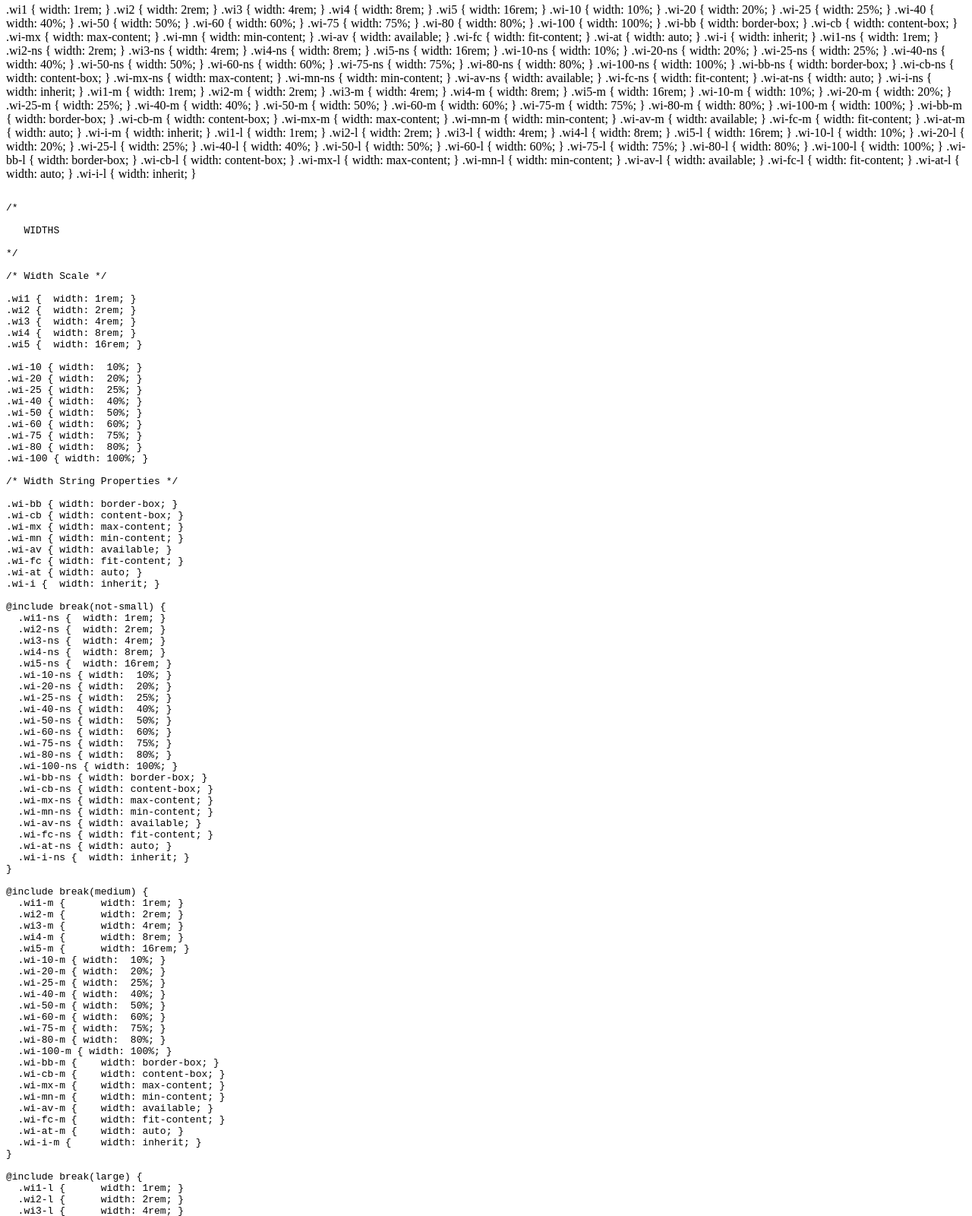
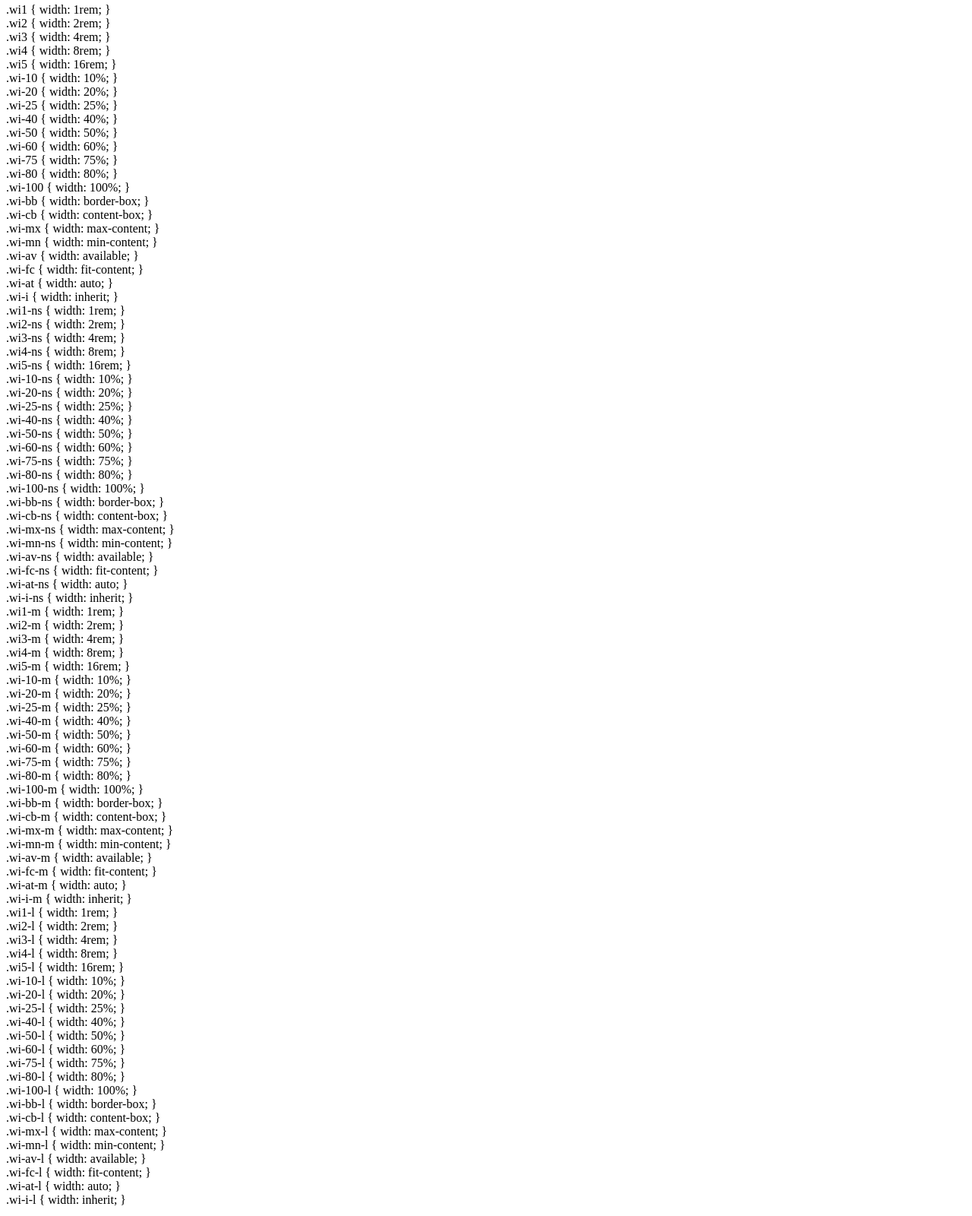
Before and after one commit to tachyons-css/tachyons-widths, a website: page index.html in a window 1280 px wide. Shown: the part 123-1723 px from the top of the page at 76% size. Drawn offline with Linux system fonts and the light colour scheme.

Commit message:
Breaking out lines of classes and attaching them to elements

```diff
--- a/index.html
+++ b/index.html
@@ -14,94 +14,94 @@
     <h1>tachyons widths</h1>
     <h2>Examples</h2>
 
-.wi1 {  width: 1rem; }
-.wi2 {  width: 2rem; }
-.wi3 {  width: 4rem; }
-.wi4 {  width: 8rem; }
-.wi5 {  width: 16rem; }
-.wi-10 { width:  10%; }
-.wi-20 { width:  20%; }
-.wi-25 { width:  25%; }
-.wi-40 { width:  40%; }
-.wi-50 { width:  50%; }
-.wi-60 { width:  60%; }
-.wi-75 { width:  75%; }
-.wi-80 { width:  80%; }
-.wi-100 { width: 100%; }
-.wi-bb { width: border-box; }
-.wi-cb { width: content-box; }
-.wi-mx { width: max-content; }
-.wi-mn { width: min-content; }
-.wi-av { width: available; }
-.wi-fc { width: fit-content; }
-.wi-at { width: auto; }
-.wi-i {  width: inherit; }
-  .wi1-ns {  width: 1rem; }
-  .wi2-ns {  width: 2rem; }
-  .wi3-ns {  width: 4rem; }
-  .wi4-ns {  width: 8rem; }
-  .wi5-ns {  width: 16rem; }
-  .wi-10-ns { width:  10%; }
-  .wi-20-ns { width:  20%; }
-  .wi-25-ns { width:  25%; }
-  .wi-40-ns { width:  40%; }
-  .wi-50-ns { width:  50%; }
-  .wi-60-ns { width:  60%; }
-  .wi-75-ns { width:  75%; }
-  .wi-80-ns { width:  80%; }
-  .wi-100-ns { width: 100%; }
-  .wi-bb-ns { width: border-box; }
-  .wi-cb-ns { width: content-box; }
-  .wi-mx-ns { width: max-content; }
-  .wi-mn-ns { width: min-content; }
-  .wi-av-ns { width: available; }
-  .wi-fc-ns { width: fit-content; }
-  .wi-at-ns { width: auto; }
-  .wi-i-ns {  width: inherit; }
-  .wi1-m {      width: 1rem; }
-  .wi2-m {      width: 2rem; }
-  .wi3-m {      width: 4rem; }
-  .wi4-m {      width: 8rem; }
-  .wi5-m {      width: 16rem; }
-  .wi-10-m { width:  10%; }
-  .wi-20-m { width:  20%; }
-  .wi-25-m { width:  25%; }
-  .wi-40-m { width:  40%; }
-  .wi-50-m { width:  50%; }
-  .wi-60-m { width:  60%; }
-  .wi-75-m { width:  75%; }
-  .wi-80-m { width:  80%; }
-  .wi-100-m { width: 100%; }
-  .wi-bb-m {    width: border-box; }
-  .wi-cb-m {    width: content-box; }
-  .wi-mx-m {    width: max-content; }
-  .wi-mn-m {    width: min-content; }
-  .wi-av-m {    width: available; }
-  .wi-fc-m {    width: fit-content; }
-  .wi-at-m {    width: auto; }
-  .wi-i-m {     width: inherit; }
-  .wi1-l {      width: 1rem; }
-  .wi2-l {      width: 2rem; }
-  .wi3-l {      width: 4rem; }
-  .wi4-l {      width: 8rem; }
-  .wi5-l {      width: 16rem; }
-  .wi-10-l {    width:  10%; }
-  .wi-20-l {    width:  20%; }
-  .wi-25-l {    width:  25%; }
-  .wi-40-l {    width:  40%; }
-  .wi-50-l {    width:  50%; }
-  .wi-60-l {    width:  60%; }
-  .wi-75-l {    width:  75%; }
-  .wi-80-l {    width:  80%; }
-  .wi-100-l {   width: 100%; }
-  .wi-bb-l {    width: border-box; }
-  .wi-cb-l {    width: content-box; }
-  .wi-mx-l {    width: max-content; }
-  .wi-mn-l {    width: min-content; }
-  .wi-av-l {    width: available; }
-  .wi-fc-l {    width: fit-content; }
-  .wi-at-l {    width: auto; }
-  .wi-i-l {     width: inherit; }
+    <div class="wi1">.wi1 {  width: 1rem; }</div>
+    <div class="wi2">.wi2 {  width: 2rem; }</div>
+    <div class="wi3">.wi3 {  width: 4rem; }</div>
+    <div class="wi4">.wi4 {  width: 8rem; }</div>
+    <div class="wi5">.wi5 {  width: 16rem; }</div>
+    <div class="wi-10">.wi-10 { width:  10%; }</div>
+    <div class="wi-20">.wi-20 { width:  20%; }</div>
+    <div class="wi-25">.wi-25 { width:  25%; }</div>
+    <div class="wi-40">.wi-40 { width:  40%; }</div>
+    <div class="wi-50">.wi-50 { width:  50%; }</div>
+    <div class="wi-60">.wi-60 { width:  60%; }</div>
+    <div class="wi-75">.wi-75 { width:  75%; }</div>
+    <div class="wi-80">.wi-80 { width:  80%; }</div>
+    <div class="wi-100">.wi-100 { width: 100%; }</div>
+    <div class="wi-bb">.wi-bb { width: border-box; }</div>
+    <div class="wi-cb">.wi-cb { width: content-box; }</div>
+    <div class="wi-mx">.wi-mx { width: max-content; }</div>
+    <div class="wi-mn">.wi-mn { width: min-content; }</div>
+    <div class="wi-av">.wi-av { width: available; }</div>
+    <div class="wi-fc">.wi-fc { width: fit-content; }</div>
+    <div class="wi-at">.wi-at { width: auto; }</div>
+    <div class="wi-i">.wi-i {  width: inherit; }</div>
+    <div class="wi1-ns">.wi1-ns {  width: 1rem; }</div>
+    <div class="wi2-ns">.wi2-ns {  width: 2rem; }</div>
+    <div class="wi3-ns">.wi3-ns {  width: 4rem; }</div>
+    <div class="wi4-ns">.wi4-ns {  width: 8rem; }</div>
+    <div class="wi5-ns">.wi5-ns {  width: 16rem; }</div>
+    <div class="wi-10-ns">.wi-10-ns { width:  10%; }</div>
+    <div class="wi-20-ns">.wi-20-ns { width:  20%; }</div>
+    <div class="wi-25-ns">.wi-25-ns { width:  25%; }</div>
+    <div class="wi-40-ns">.wi-40-ns { width:  40%; }</div>
+    <div class="wi-50-ns">.wi-50-ns { width:  50%; }</div>
+    <div class="wi-60-ns">.wi-60-ns { width:  60%; }</div>
+    <div class="wi-75-ns">.wi-75-ns { width:  75%; }</div>
+    <div class="wi-80-ns">.wi-80-ns { width:  80%; }</div>
+    <div class="wi-100-ns">.wi-100-ns { width: 100%; }</div>
+    <div class="wi-bb-ns">.wi-bb-ns { width: border-box; }</div>
+    <div class="wi-cb-ns">.wi-cb-ns { width: content-box; }</div>
+    <div class="wi-mx-ns">.wi-mx-ns { width: max-content; }</div>
+    <div class="wi-mn-ns">.wi-mn-ns { width: min-content; }</div>
+    <div class="wi-av-ns">.wi-av-ns { width: available; }</div>
+    <div class="wi-fc-ns">.wi-fc-ns { width: fit-content; }</div>
+    <div class="wi-at-ns">.wi-at-ns { width: auto; }</div>
+    <div class="wi-i-ns">.wi-i-ns {  width: inherit; }</div>
+    <div class="wi1-m">.wi1-m {      width: 1rem; }</div>
+    <div class="wi2-m">.wi2-m {      width: 2rem; }</div>
+    <div class="wi3-m">.wi3-m {      width: 4rem; }</div>
+    <div class="wi4-m">.wi4-m {      width: 8rem; }</div>
+    <div class="wi5-m">.wi5-m {      width: 16rem; }</div>
+    <div class="wi-10-m">.wi-10-m { width:  10%; }</div>
+    <div class="wi-20-m">.wi-20-m { width:  20%; }</div>
+    <div class="wi-25-m">.wi-25-m { width:  25%; }</div>
+    <div class="wi-40-m">.wi-40-m { width:  40%; }</div>
+    <div class="wi-50-m">.wi-50-m { width:  50%; }</div>
+    <div class="wi-60-m">.wi-60-m { width:  60%; }</div>
+    <div class="wi-75-m">.wi-75-m { width:  75%; }</div>
+    <div class="wi-80-m">.wi-80-m { width:  80%; }</div>
+    <div class="wi-100-m">.wi-100-m { width: 100%; }</div>
+    <div class="wi-bb-m">.wi-bb-m {    width: border-box; }</div>
+    <div class="wi-cb-m">.wi-cb-m {    width: content-box; }</div>
+    <div class="wi-mx-m">.wi-mx-m {    width: max-content; }</div>
+    <div class="wi-mn-m">.wi-mn-m {    width: min-content; }</div>
+    <div class="wi-av-m">.wi-av-m {    width: available; }</div>
+    <div class="wi-fc-m">.wi-fc-m {    width: fit-content; }</div>
+    <div class="wi-at-m">.wi-at-m {    width: auto; }</div>
+    <div class="wi-i-m">.wi-i-m {     width: inherit; }</div>
+    <div class="wi1-l">.wi1-l {      width: 1rem; }</div>
+    <div class="wi2-l">.wi2-l {      width: 2rem; }</div>
+    <div class="wi3-l">.wi3-l {      width: 4rem; }</div>
+    <div class="wi4-l">.wi4-l {      width: 8rem; }</div>
+    <div class="wi5-l">.wi5-l {      width: 16rem; }</div>
+    <div class="wi-10-l">.wi-10-l {    width:  10%; }</div>
+    <div class="wi-20-l">.wi-20-l {    width:  20%; }</div>
+    <div class="wi-25-l">.wi-25-l {    width:  25%; }</div>
+    <div class="wi-40-l">.wi-40-l {    width:  40%; }</div>
+    <div class="wi-50-l">.wi-50-l {    width:  50%; }</div>
+    <div class="wi-60-l">.wi-60-l {    width:  60%; }</div>
+    <div class="wi-75-l">.wi-75-l {    width:  75%; }</div>
+    <div class="wi-80-l">.wi-80-l {    width:  80%; }</div>
+    <div class="wi-100-l">.wi-100-l {   width: 100%; }</div>
+    <div class="wi-bb-l">.wi-bb-l {    width: border-box; }</div>
+    <div class="wi-cb-l">.wi-cb-l {    width: content-box; }</div>
+    <div class="wi-mx-l">.wi-mx-l {    width: max-content; }</div>
+    <div class="wi-mn-l">.wi-mn-l {    width: min-content; }</div>
+    <div class="wi-av-l">.wi-av-l {    width: available; }</div>
+    <div class="wi-fc-l">.wi-fc-l {    width: fit-content; }</div>
+    <div class="wi-at-l">.wi-at-l {    width: auto; }</div>
+    <div class="wi-i-l">.wi-i-l {     width: inherit; }</div>
     <pre>
 <code>
 /*
```
